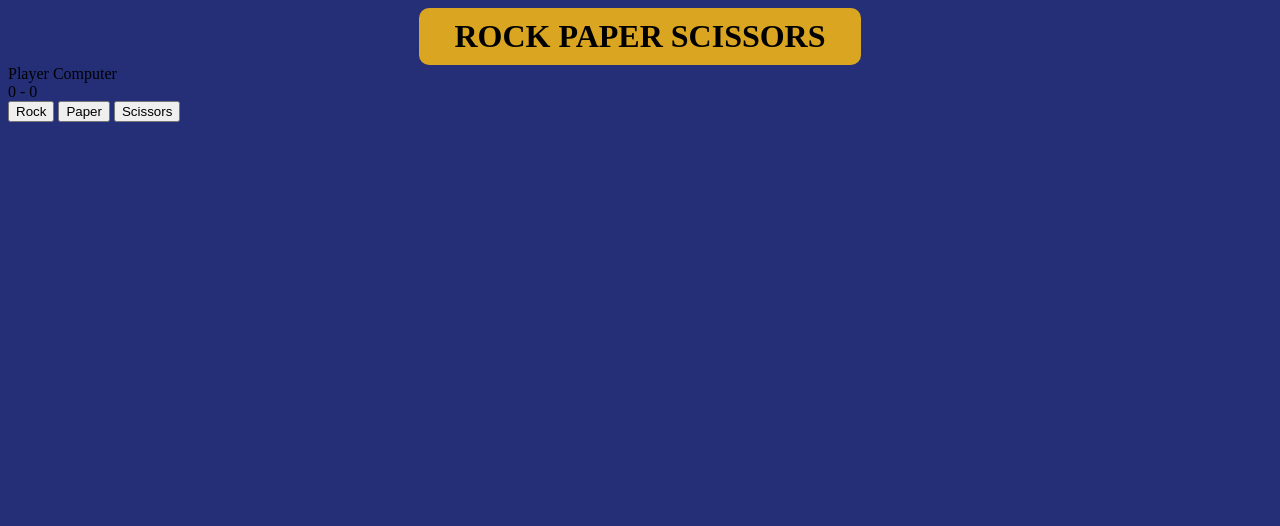
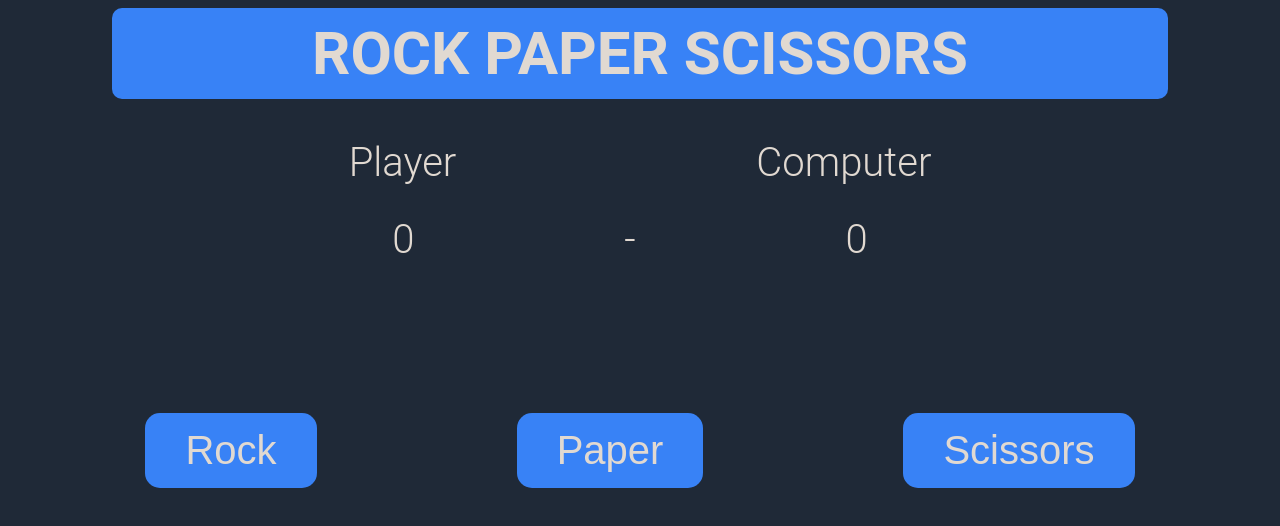
Before and after one commit to JoaoRamoss/odin-rock-paper-scissors, a plain HTML site: page index.html in a window 1280 px wide. Drawn offline with Linux system fonts and the light colour scheme.

Commit message:
Added CSS to make the page look better

```diff
--- a/style.css
+++ b/style.css
@@ -1,8 +1,12 @@
+html {
+    font-family: 'roboto', Arial, Helvetica, sans-serif;
+}
+
 body {
     display: flex;
     flex: 1;
     flex-direction: column;
-    background-color: #242F78 ;
+    background-color: #1F2937 ;
     justify-content: center;
 }
 
@@ -10,9 +14,62 @@ h1 {
     display: flex;
     justify-content: center;
     text-align: center;
-    background-color: goldenrod;
+    background-color: #3882f6;
     border-radius: 10px;
-    padding: 10px 35px;
+    padding: 10px 200px;
     margin: 0 auto;
+    font-size: 60px;
+    color: #E1D9D1;
 
 }
+
+.scoreIDcontainer {
+    justify-content: center;
+    display: Flex;
+    gap: 300px;
+    margin-top: 40px;
+}
+
+.scoreIDcontainer span {
+    font-size: 40px;
+    color: #E1D9D1;
+    font-weight: 300;
+}
+
+.score {
+    display: flex;
+    justify-content: center;
+    font-size: 40px;
+    font-weight: 300;
+    color: #E1D9D1;
+    letter-spacing: 100px;
+    margin-top: 30px;
+    margin-left: 80px;
+}
+
+
+.container {
+    display: flex;
+    justify-content: center;
+    margin-top: 150px;
+    gap: 200px;
+}
+
+button {
+    padding: 15px 40px;
+    font-size: 40px;
+    background-color: #3882f6;
+    border-radius: 15px;
+    text-align: center;
+    border: none;
+    color: #E1D9D1;
+    cursor: pointer;
+}
+
+.whoWins{
+    margin-top: 70px;
+    text-align: center;
+    font-size: 30px;
+    font-weight: 300;
+    color: #E1D9D1;
+}
```
